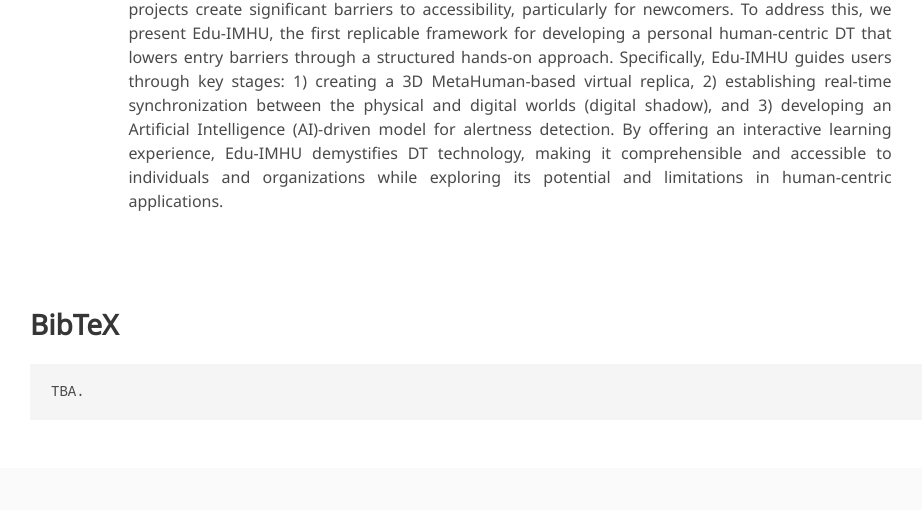
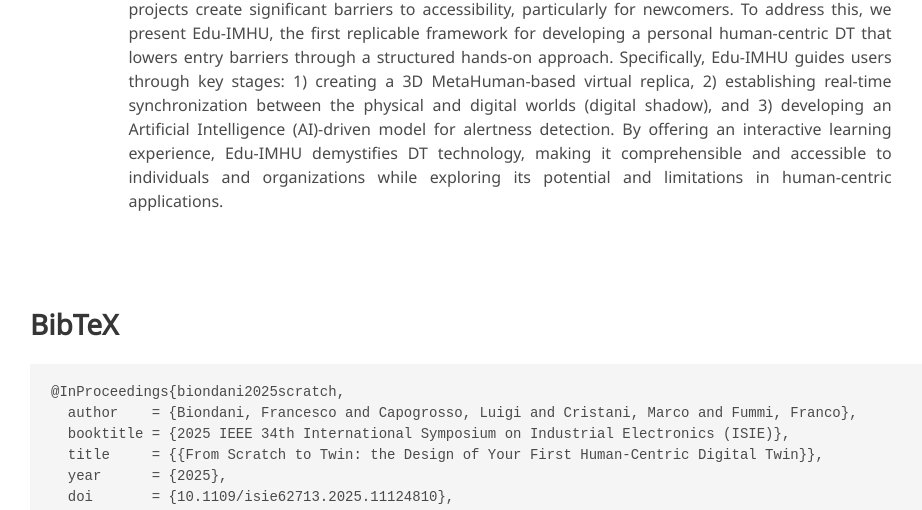
Before and after one commit to esd-univr/from_scratch_to_twin, a plain HTML site: page index.html in a window 1280 px wide. Shown: the part 1233-1743 px from the top of the page, without its empty margins (130-1052 px from the left). Drawn offline with nearby package versions, Linux system fonts and the light colour scheme; some packages are replaced by stand-ins of ours; some icons are missing; a web font is replaced by a local one.

Commit message:
Add BibTeX

```diff
--- a/index.html
+++ b/index.html
@@ -179,8 +179,13 @@
         <section class="section" id="BibTeX">
             <div class="container is-max-desktop content">
                 <h2 class="title">BibTeX</h2>
-<pre><code>TBA.
-</code></pre>
+<pre><code>@InProceedings{biondani2025scratch,
+  author    = {Biondani, Francesco and Capogrosso, Luigi and Cristani, Marco and Fummi, Franco},
+  booktitle = {2025 IEEE 34th International Symposium on Industrial Electronics (ISIE)},
+  title     = {{From Scratch to Twin: the Design of Your First Human-Centric Digital Twin}},
+  year      = {2025},
+  doi       = {10.1109/isie62713.2025.11124810},
+}</code></pre>
             </div>
         </section>
 
```
